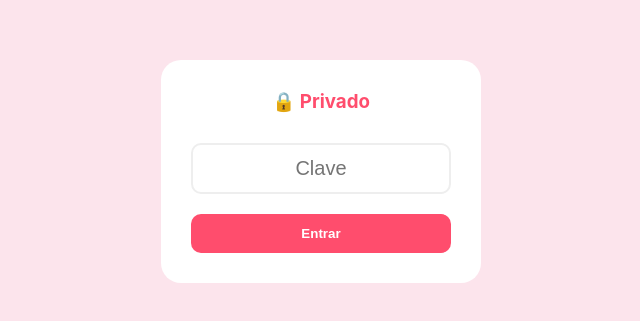
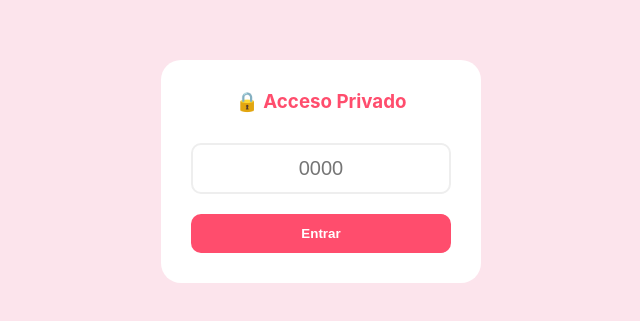
Before and after one commit to krlosandresino/Chatlove, a plain HTML site: page index.html in a window 1280 px wide. Shown: the part 229-550 px from the top of the page, without its empty margins (319-959 px from the left). Drawn offline with Linux system fonts and the light colour scheme; no server answers.

Commit message:
Update index.html

```diff
--- a/index.html
+++ b/index.html
@@ -72,8 +72,8 @@
 
 <div id="login-screen">
     <div id="login-box">
-        <h3 style="color: var(--primary); margin-bottom: 10px;">🔒 Privado</h3>
-        <input type="password" id="passInput" placeholder="Clave" maxlength="4" inputmode="numeric">
+        <h3 style="color: var(--primary); margin-bottom: 10px;">🔒 Acceso Privado</h3>
+        <input type="password" id="passInput" placeholder="0000" maxlength="4" inputmode="numeric">
         <button id="loginBtn" onclick="checkPass()">Entrar</button>
     </div>
 </div>
```
